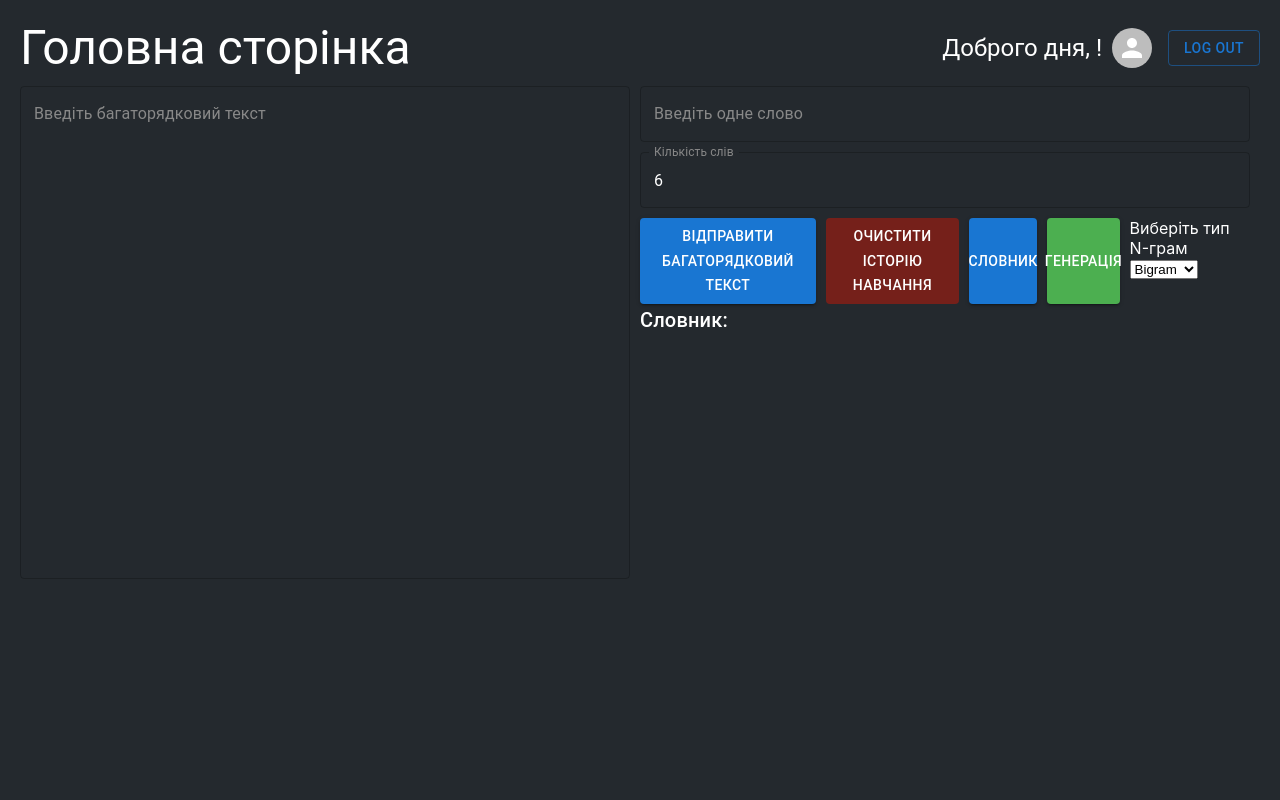
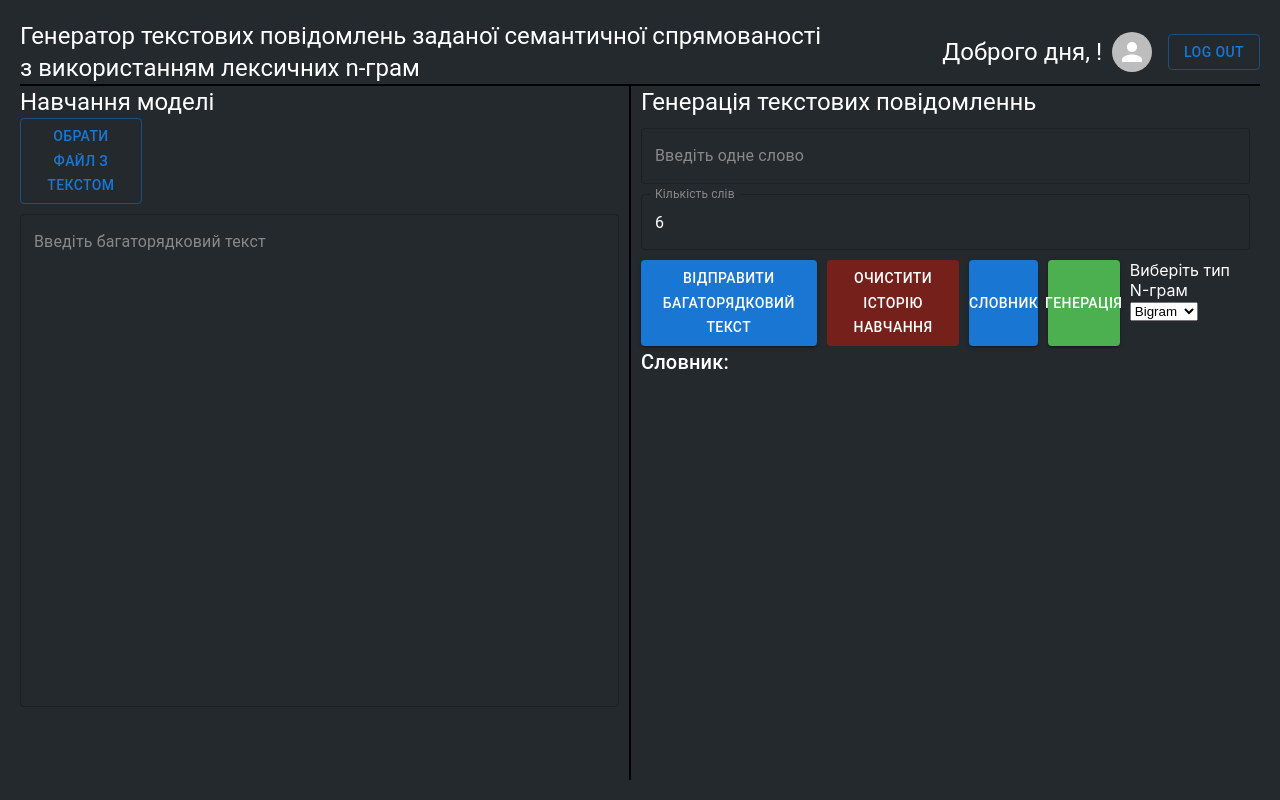
Before and after one commit to kozakevich13/react-ngram, a React (Create React App) app: page /main-page in a window 1280 px wide. Built offline with nearby package versions, Linux system fonts and the light colour scheme.

Commit message:
add new Typography

```diff
--- a/src/pages/MainPage.css
+++ b/src/pages/MainPage.css
@@ -26,6 +26,9 @@
     gap: 10px;
     margin-top: 10px;
   }
+  .header {
+    border-bottom: 2px solid black;
+  }
 
   /* Add more styles as needed */
 
@@ -34,6 +37,10 @@
     display: flex;
     flex: 1;
     height: 80%;
+  }
+
+  .first-block {
+    border-right: 2px solid black;
   }
 
   .first-block,
--- a/src/pages/MainPage.js
+++ b/src/pages/MainPage.js
@@ -101,7 +101,11 @@ const MainPage = () => {
   return (
     <div className="main-container">
       <div className="header">
-        <Typography variant="h3">Головна сторінка</Typography>
+        <div>
+          <Typography variant="h5">Генератор текстових повідомлень заданої семантичної спрямованості </Typography>
+          <Typography variant="h5"> з використанням лексичних n-грам</Typography>
+        </div>
+
         <div className="user-info">
           <Typography style={{ marginRight: '10px'}}  variant="h5">Доброго дня, {userName}!</Typography>
           <Stack direction="row" spacing={2} alignItems="center">
@@ -114,6 +118,10 @@ const MainPage = () => {
       </div>
       <div className='main-block'>
         <div className='first-block'>
+        <Typography variant="h5">Навчання моделі</Typography>
+            <Button style={{ width: '20%'}} variant="outlined" onClick={logOut}>
+              Обрати файл з текстом
+            </Button>
           <TextField
               id="outlined-multiline-static"
               label="Введіть багаторядковий текст"
@@ -123,11 +131,12 @@ const MainPage = () => {
               onChange={(e) => setLargeTextInput(e.target.value)}
               InputProps={{ style: { color: '#fff' } }}
               InputLabelProps={{ style: { color: '#888'  } }}
-            style={{ marginTop: '10px'}}
+              style={{ marginTop: '10px',marginRight: '10px'}}
           />
       </div>
+
       <div className='second-block'>
-
+      <Typography variant="h5">Генерація текстових повідомленнь</Typography>
         <TextField
           id="outlined-basic"
           label="Введіть одне слово"
```
Lines whose indentation alone changed are shown as unchanged.
